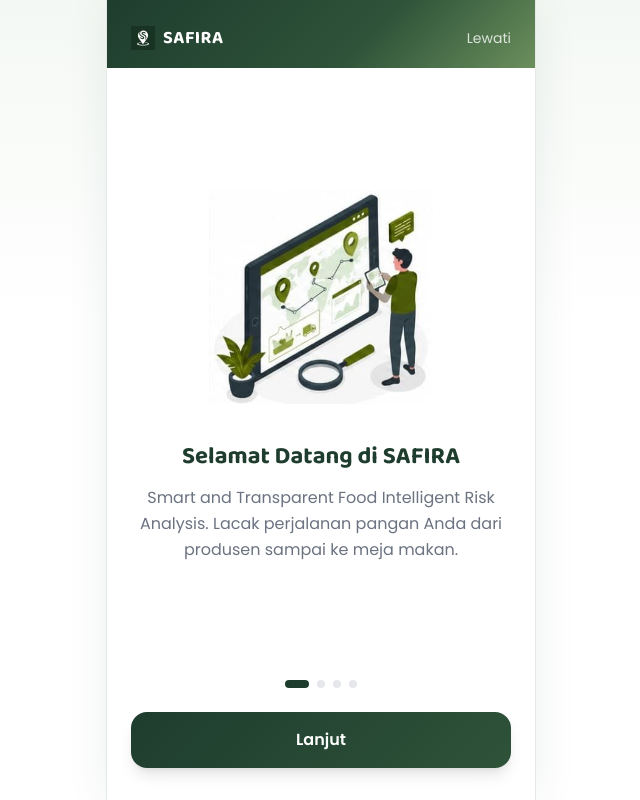
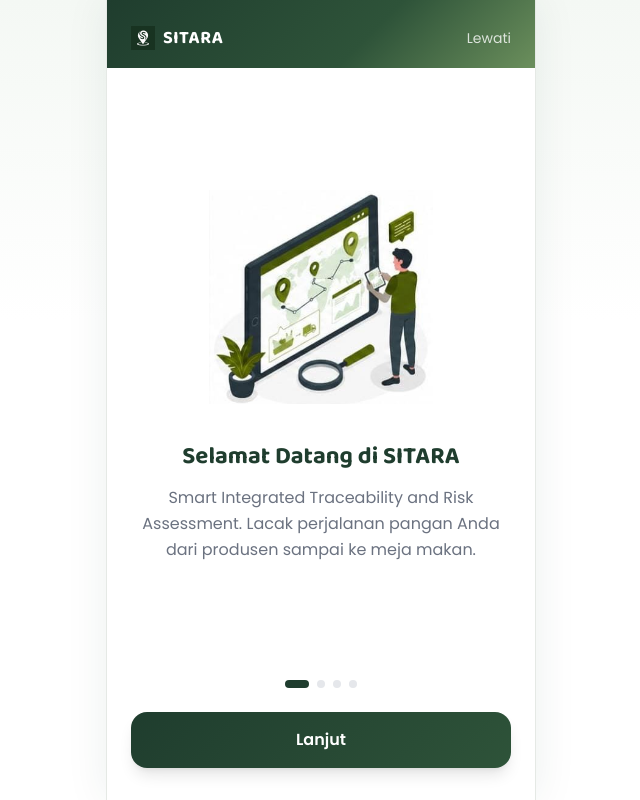
Before and after one commit to Ro-p1/safira-app, a React (Vite) app: page /profil in a window 1280 px wide. Shown: the whole page, without its empty margins (319-959 px from the left). Built offline with nearby package versions, Linux system fonts and the light colour scheme; no server answers.

Commit message:
feat: rebranding SAFIRA -> SITARA sesuai esai PINSRI FAIR

```diff
--- a/index.html
+++ b/index.html
@@ -6,7 +6,7 @@
     <meta name="theme-color" content="#183321" />
     <link rel="icon" href="/favicon.ico" />
     <link rel="apple-touch-icon" href="/logo-192.png" />
-    <title>SAFIRA — Smart and Transparent Food Intelligent Risk Analysis</title>
+    <title>SITARA — Smart Integrated Traceability and Risk Assessment</title>
     <link rel="preconnect" href="https://fonts.googleapis.com" />
     <link rel="preconnect" href="https://fonts.gstatic.com" crossorigin />
     <link
--- a/src/components/Splash.tsx
+++ b/src/components/Splash.tsx
@@ -1,9 +1,10 @@
 import { motion } from "framer-motion";
 
 // Splash screen yang tampil sesaat setiap kali aplikasi dibuka (mis. saat
-// ikon SAFIRA di-tap dari layar utama HP), sebelum masuk ke Onboarding.
-// Tampilannya sengaja dibuat identik dengan ikon aplikasi: logo SAFIRA
-// (pin lokasi berbentuk huruf "S") di atas latar hijau tua polos.
+// ikon SITARA di-tap dari layar utama HP), sebelum masuk ke Onboarding.
+// Pakai ikon pin "S" (logo-mark.png, tanpa tulisan nempel di gambar) +
+// teks "SITARA" yang ditulis lewat kode, biar gampang diganti nama lagi
+// ke depannya tanpa perlu bikin ulang file gambar.
 export default function Splash() {
   return (
     <motion.div
@@ -14,13 +15,21 @@ export default function Splash() {
       style={{ backgroundColor: "#183321" }}
     >
       <motion.img
-        src="/logo-full.png"
-        alt="SAFIRA"
+        src="/logo-mark.png"
+        alt="SITARA"
         initial={{ scale: 0.85, opacity: 0 }}
         animate={{ scale: 1, opacity: 1 }}
         transition={{ duration: 0.5, ease: "easeOut" }}
-        className="w-32 h-auto object-contain"
+        className="w-24 h-auto object-contain"
       />
+      <motion.p
+        initial={{ opacity: 0, y: 6 }}
+        animate={{ opacity: 1, y: 0 }}
+        transition={{ delay: 0.25, duration: 0.4 }}
+        className="mt-5 font-heading font-bold text-lg tracking-wide text-white"
+      >
+        SITARA
+      </motion.p>
     </motion.div>
   );
 }
--- a/src/pages/DetailProdukProdusen.tsx
+++ b/src/pages/DetailProdukProdusen.tsx
@@ -136,7 +136,7 @@ export default function DetailProdukProdusen() {
     const qrCanvas = document.getElementById("product-qr") as HTMLCanvasElement | null;
     if (!qrCanvas || !product) return;
 
-    // Bikin canvas baru yang lebih gede, isinya: logo kecil "SAFIRA" di
+    // Bikin canvas baru yang lebih gede, isinya: logo kecil "SITARA" di
     // atas, QR code-nya (di-gambar ulang di ukuran ASLI biar gak blur/
     // gampang di-scan), nama produk, lalu kode manual di paling bawah —
     // biar 1 gambar unduhan udah lengkap buat ditempel di kemasan.
@@ -170,7 +170,7 @@ export default function DetailProdukProdusen() {
     ctx.fillStyle = "#1F3D2E";
     ctx.font = "bold 13px sans-serif";
     ctx.textAlign = "center";
-    ctx.fillText("SAFIRA", width / 2, y + 13);
+    ctx.fillText("SITARA", width / 2, y + 13);
     y += headerH;
 
     ctx.drawImage(qrCanvas, (width - qrSize) / 2, y, qrSize, qrSize);
--- a/src/pages/Onboarding.tsx
+++ b/src/pages/Onboarding.tsx
@@ -8,8 +8,8 @@ import { motion, AnimatePresence } from "framer-motion";
 
 const slides = [
   {
-    title: "Selamat Datang di SAFIRA",
-    desc: "Smart and Transparent Food Intelligent Risk Analysis. Lacak perjalanan pangan Anda dari produsen sampai ke meja makan.",
+    title: "Selamat Datang di SITARA",
+    desc: "Smart Integrated Traceability and Risk Assessment. Lacak perjalanan pangan Anda dari produsen sampai ke meja makan.",
     image: "/onboarding-1-welcome.png",
   },
   {
@@ -49,7 +49,7 @@ export default function Onboarding({ onFinish }: { onFinish: () => void }) {
       <div className="gradient-header px-6 pt-6 pb-4 flex items-center justify-between text-white">
         <span className="font-heading font-bold text-lg tracking-wide flex items-center gap-2">
           <img src="/logo-192.png" alt="" className="w-6 h-6 object-contain" />
-          SAFIRA
+          SITARA
         </span>
         <button onClick={onFinish} className="text-sm text-white/80">
           Lewati
--- a/src/pages/Profil.tsx
+++ b/src/pages/Profil.tsx
@@ -67,10 +67,7 @@ export default function Profil() {
   return (
     <div className="app-frame pb-24">
       <div className="gradient-header px-6 pt-6 pb-4 text-white">
-        <h1 className="font-heading text-lg font-bold flex items-center gap-2">
-          <img src="/logo-mark.png" alt="" className="w-6 h-6 object-contain" />
-          Profil
-        </h1>
+        <h1 className="font-heading text-lg font-bold">Profil</h1>
         {user && <p className="text-sm text-white/80">{user.email}</p>}
       </div>
 
@@ -151,10 +148,10 @@ export default function Profil() {
           </button>
         </div>
 
-        {/* Cara SAFIRA menghitung */}
+        {/* Cara SITARA menghitung */}
         <div className="bg-white border border-gray-100 rounded-3xl p-5 shadow-sm">
           <div className="flex items-center gap-2 mb-3 text-safira-dark font-heading font-semibold">
-            <BookOpen size={16} /> Cara SAFIRA Menghitung
+            <BookOpen size={16} /> Cara SITARA Menghitung
           </div>
           <ul className="text-sm text-gray-600 space-y-2">
             <li>• Kesegaran (30%) — umur produk dibanding masa simpan wajar kategorinya.</li>
@@ -182,12 +179,12 @@ export default function Profil() {
 
         {/* Latar belakang & SDGs — konten dari infografis referensi */}
         <div className="bg-white border border-gray-100 rounded-3xl p-5 shadow-sm">
-          <h3 className="font-heading font-semibold text-safira-dark mb-2">Tentang SAFIRA</h3>
+          <h3 className="font-heading font-semibold text-safira-dark mb-2">Tentang SITARA</h3>
           <p className="text-sm text-gray-600 mb-3">
             Sekitar 150 juta kasus orang sakit dan meninggal per tahun di Asia Tenggara akibat
             pangan tidak aman. 56% kasus keracunan di Indonesia berasal dari katering atau makanan
             rumahan, dan tercatat 9.089 kasus keracunan dalam 103 insiden pada program Makan Bergizi
-            Gratis. SAFIRA hadir untuk menjawab tantangan ini lewat Blockchain dan AI.
+            Gratis. SITARA hadir untuk menjawab tantangan ini lewat Blockchain dan AI.
           </p>
           <div className="grid grid-cols-2 gap-2">
             <SdgBadge icon={<Heart size={16} />} title="SDG 2" desc="Zero Hunger — pangan aman & berkualitas" />
@@ -202,7 +199,7 @@ export default function Profil() {
             <Smartphone size={16} /> Pasang sebagai Aplikasi
           </div>
           <p className="text-sm text-gray-600">
-            Buka menu browser lalu pilih "Tambahkan ke Layar Utama" untuk menjalankan SAFIRA
+            Buka menu browser lalu pilih "Tambahkan ke Layar Utama" untuk menjalankan SITARA
             seperti aplikasi native, lengkap dengan ikon dan mode layar penuh.
           </p>
         </div>
--- a/vite.config.ts
+++ b/vite.config.ts
@@ -9,12 +9,12 @@ export default defineConfig({
       registerType: "autoUpdate",
       includeAssets: ["favicon.ico", "logo-192.png", "logo-512.png", "logo-mark.png"],
       manifest: {
-        name: "SAFIRA - Smart and Transparent Food Intelligent Risk Analysis",
-        short_name: "SAFIRA",
+        name: "SITARA - Smart Integrated Traceability and Risk Assessment",
+        short_name: "SITARA",
         description: "Aplikasi keamanan pangan berbasis Blockchain + AI",
         theme_color: "#183321",
         // Sama dengan warna latar logo, supaya splash screen native yang
-        // di-generate otomatis oleh Android/Chrome saat ikon SAFIRA di-tap
+        // di-generate otomatis oleh Android/Chrome saat ikon SITARA di-tap
         // dari layar utama menyatu mulus dengan ikonnya (tidak ada "kotak").
         background_color: "#183321",
         display: "standalone",
```
